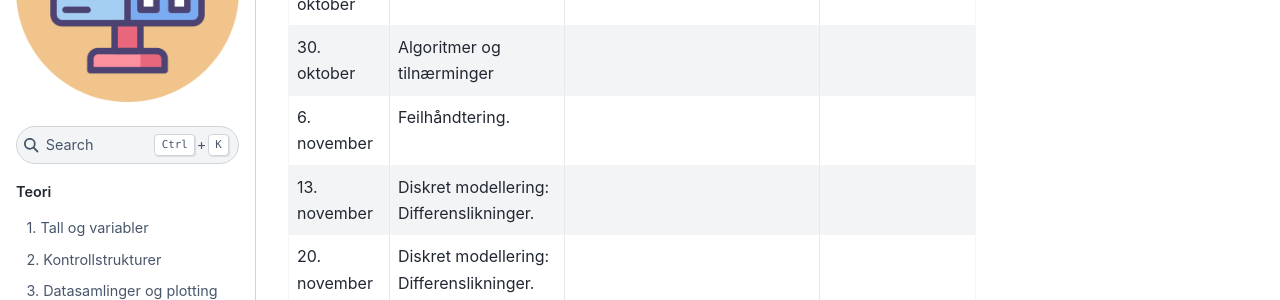
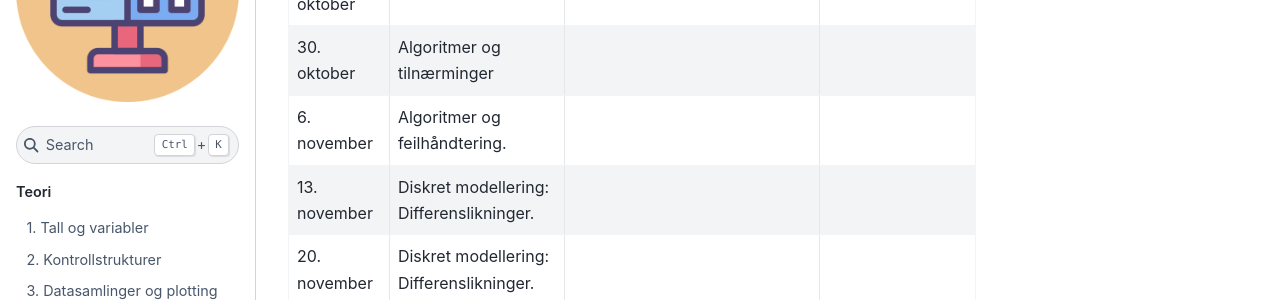
Before and after one commit to andreasdh/Programmering-og-modellering, a Jupyter Book: the page built from docs/intro.md, in a window 1280 px wide and 900 px high, scrolled down 1381 px. Shown: the part 153-453 px from the top of the window. Built offline with Jupyter Book 1.0.4 settings and Sphinx 7.4.7 and the Sphinx Book theme 1.1.4, drawn with Linux system fonts in a browser that asks for light colours; pages that are not in the unit, such as notebooks, are missing from menus; some of the changed lines change nothing that is shown.

Commit message:
Update intro.md

```diff
--- a/docs/intro.md
+++ b/docs/intro.md
@@ -26,7 +26,7 @@
 | 21. oktober | **Fagdag**: Datahåndtering og statistiske metoder | | | |
 | 23. oktober | *Prøve 1* | | | Pensum: Grunnleggende programmering (ikke datahåndtering og statistikk) |
 | 30. oktober | Algoritmer og tilnærminger | | | |
-| 6. november | Feilhåndtering. | | | Frist innlevering II (måloppnåelse) |
+| 6. november | Algoritmer og feilhåndtering. | | | Obligatorisk lekse (som vi leverer inn sammen i timen): Se siste PP slide i algoritme PP-en.|
 | 13. november | Diskret modellering: Differenslikninger. | | | |
 | 20. november | Diskret modellering: Differenslikninger. | | | |
 | 27. november | Timen utgår| | ||
```
